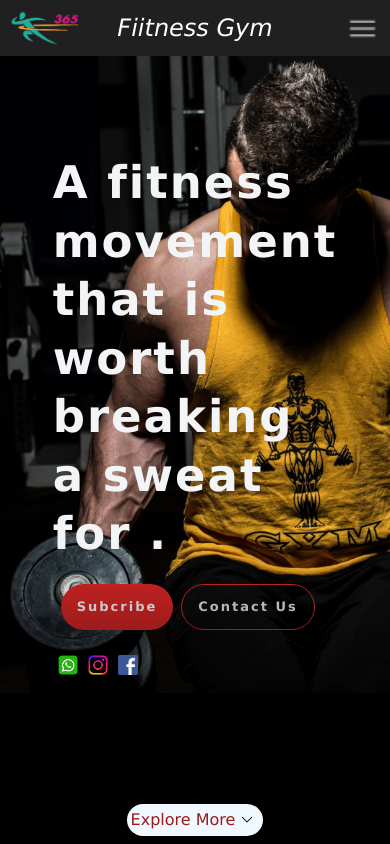
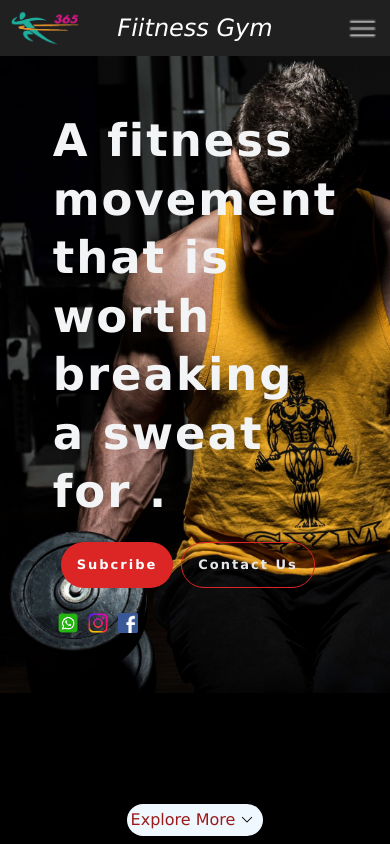
Before and after one commit to PRASHANTKUMAR0107/Fiitness_gym, a React (Create React App) app: page / in a window 390 px wide. Shown: the top 844 px of the page. Built offline with nearby package versions, Linux system fonts and the light colour scheme.

Commit message:
main-bug

```diff
--- a/src/components/Home.jsx
+++ b/src/components/Home.jsx
@@ -16,7 +16,7 @@ $(window).scroll(function(){
       .css("background-size", (100 + 100 * $(window).scrollTop() / 500) + "%");
   } else {
     $("main")
-      .css("background-size", (100 + 100 * $(window).scrollTop() / 500) + "%");
+      .css("background-size", (120 + 100 * $(window).scrollTop() / 500) + "%");
   }
     $(".logo_main")
       .css("margin-top",(0 + 100 * $(window).scrollTop() / 250) + "%");
--- a/src/components/static/Home/Home.css
+++ b/src/components/static/Home/Home.css
@@ -142,7 +142,7 @@ main::before{
     main{
         background-image: url(../images/5.jpg);
         background-size: cover;
-        height: 100vh;
+        height: 90vh;
     }
     .main_text{
         font-size: 45px;
@@ -180,11 +180,12 @@ main::before{
         font-size: 72px;
     }
     main::before{
-        height: 300px;
+        height: 200px;
     }
     .social_media_main{
         display: flex;
         position: relative;
         margin-left: 0%;
+        z-index: 0;
     }
 }
```
